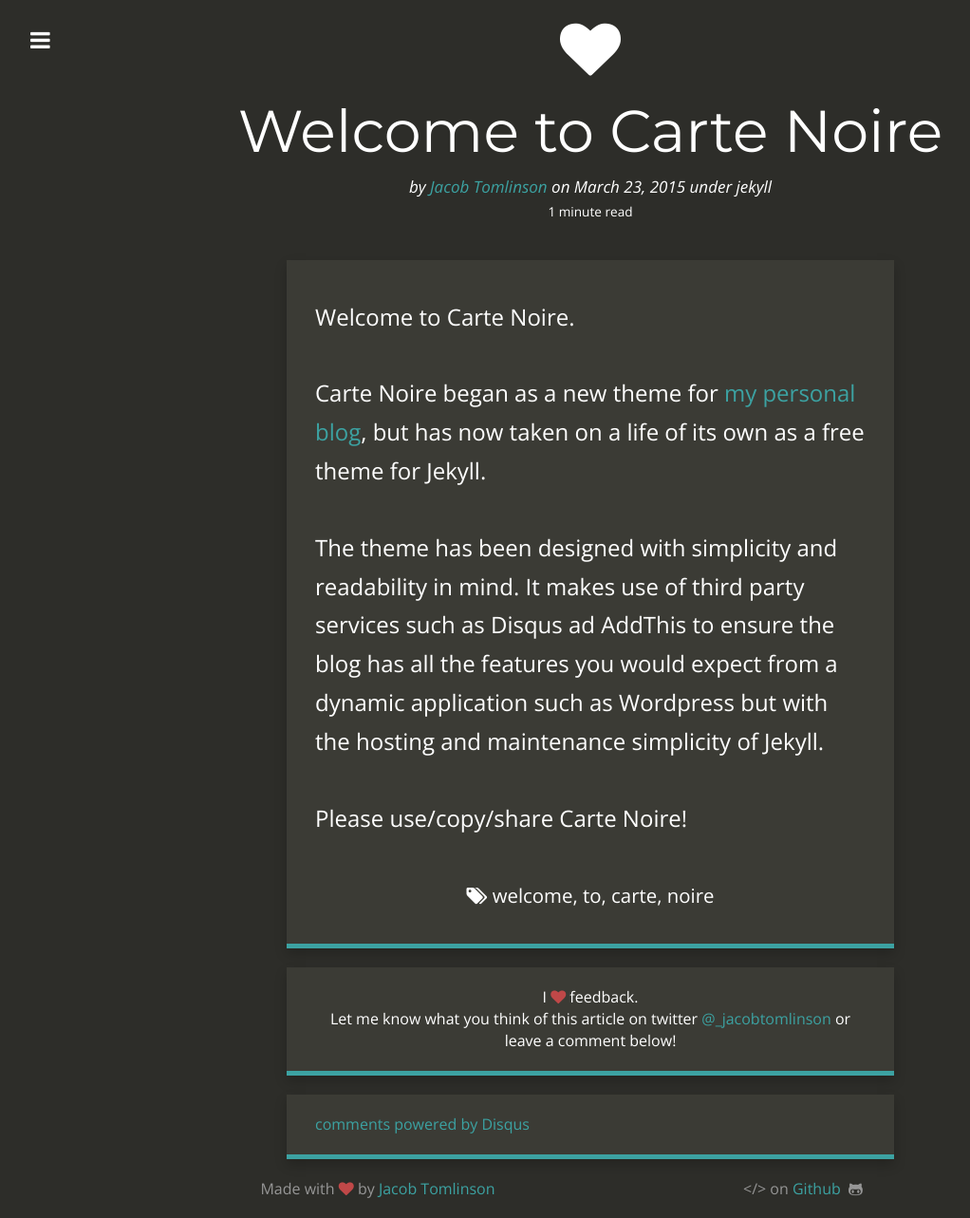
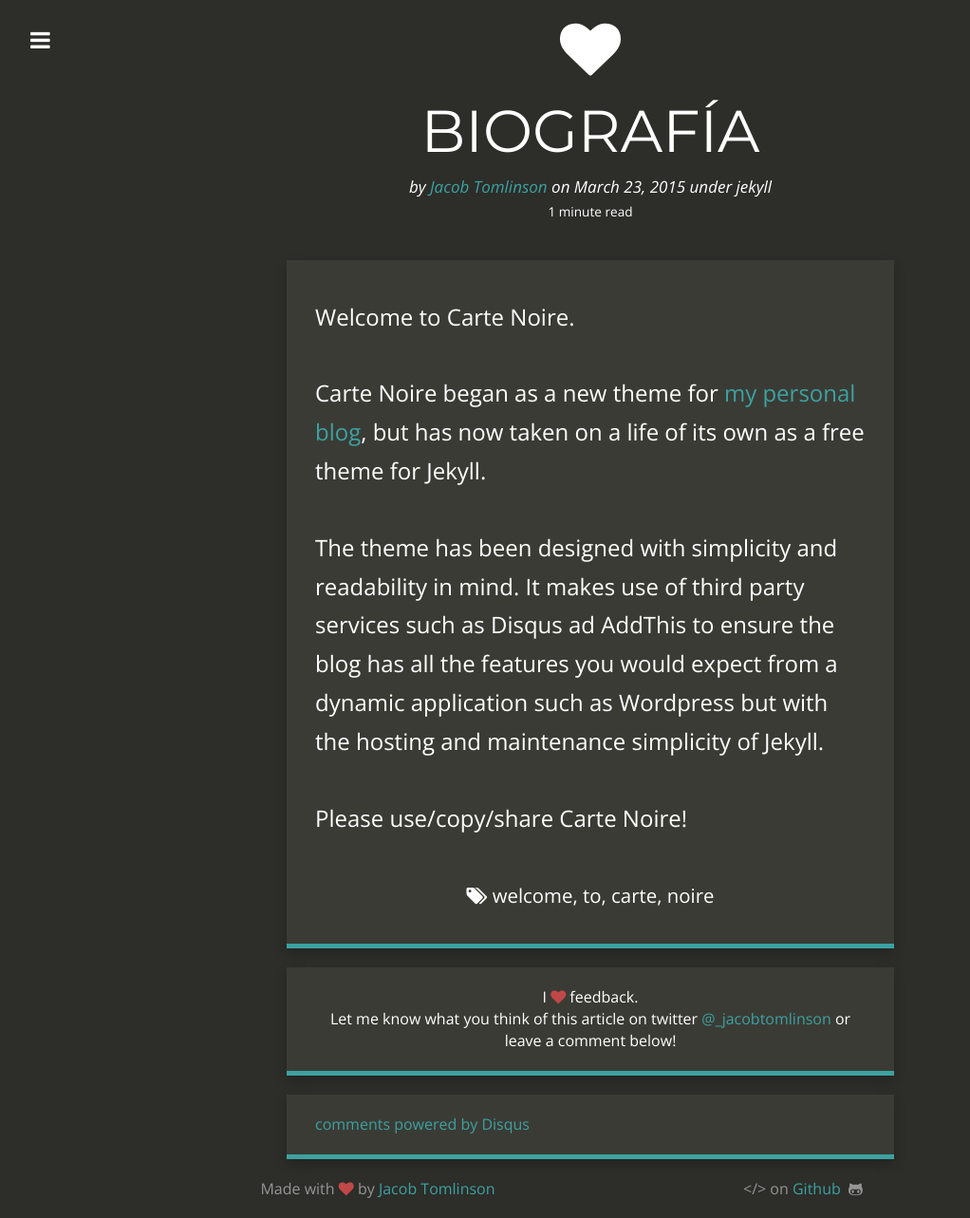
Before and after one commit to elviavillamar/elviavillamar, a Jekyll site: the page built from _posts/2015-03-23-welcome-to-carte-noir.md, in a window 1280 px wide. Shown: the whole page at 95% size, without its empty margins (18-1040 px from the left). Built offline with Jekyll 4.4.1, drawn with Linux system fonts in a browser that asks for light colours; nearby versions of some CDN libraries; comment, search, counter and statistics services are not loaded.

Commit message:
Update 2015-03-23-welcome-to-carte-noir.md

```diff
--- a/_posts/2015-03-23-welcome-to-carte-noir.md
+++ b/_posts/2015-03-23-welcome-to-carte-noir.md
@@ -1,6 +1,6 @@
 ---
 layout:     post
-title:      Welcome to Carte Noire
+title:      BIOGRAFÍA
 date:       2015-03-23 15:31:19
 author:     Jacob Tomlinson
 summary:    Carte Noire is a dark blog theme for Jekyll focusing on a clear reading experience.
```
